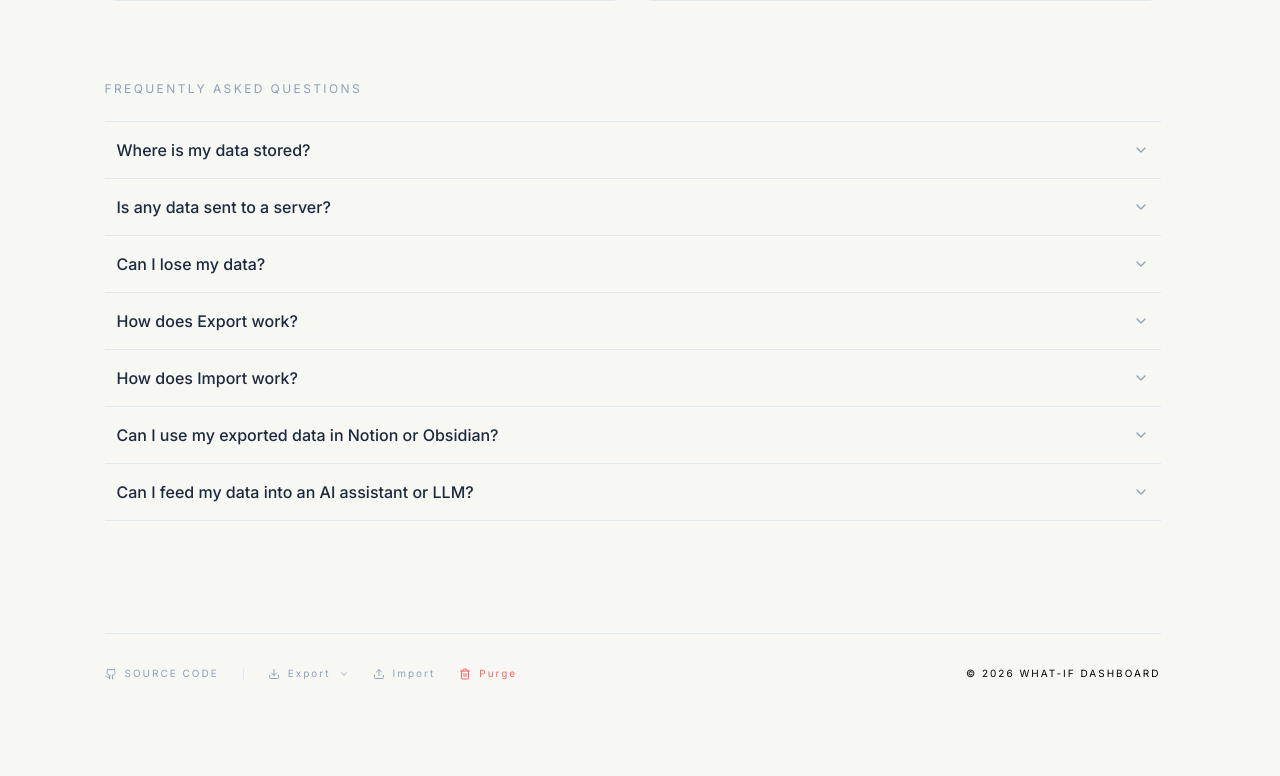
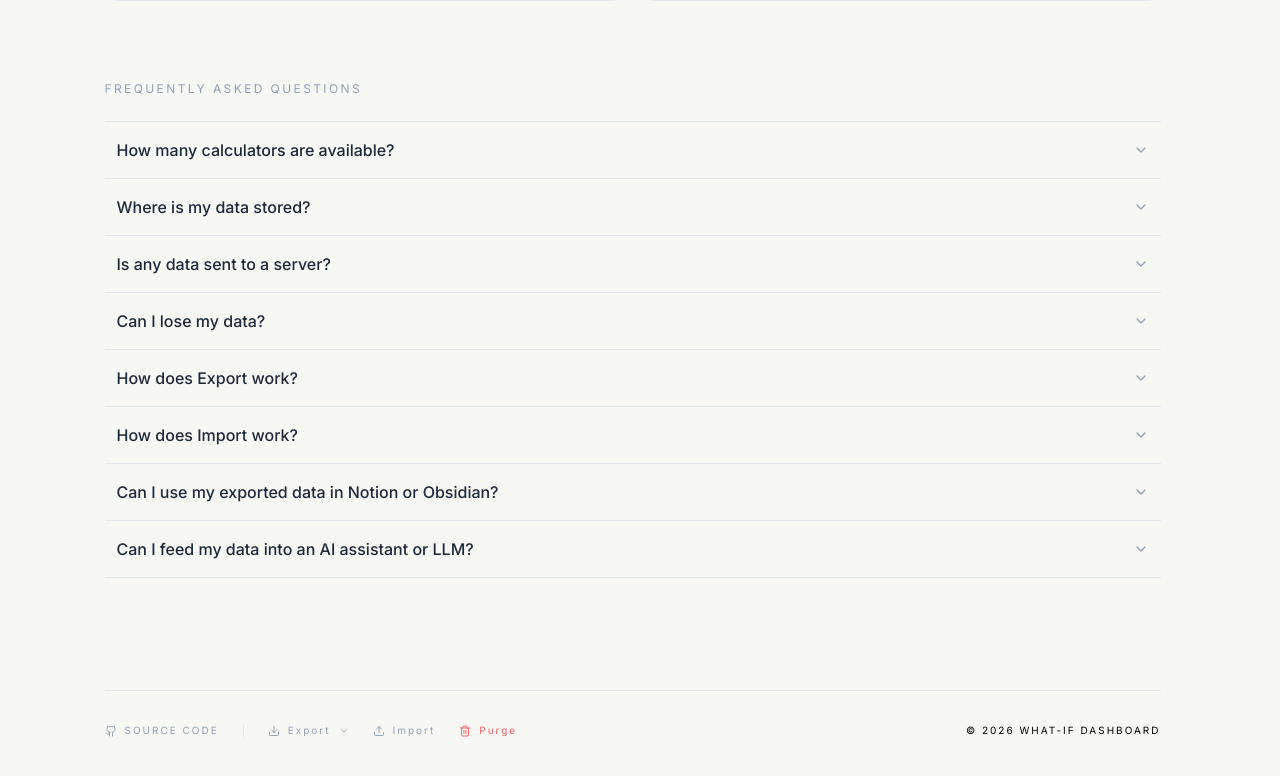
Before and after one commit to romayneeastmond/whatifdashboard-react-vite-framer-tailwind, a React (Vite) app: page / in a window 1280 px wide. Shown: the part 3360-4136 px from the top of the page. Before the commit the page ends 4089 px from the top, so only its background shows below. Built offline with nearby package versions, Linux system fonts and the light colour scheme.

Commit message:
feat: Updated homepage FAQ.

```diff
--- a/src/components/LandingPage.tsx
+++ b/src/components/LandingPage.tsx
@@ -179,6 +179,10 @@ const TOOLS = [
 ];
 
 const FAQ = [
+	{
+		q: 'How many calculators are available?',
+		a: `There are ${TOOLS.length} free calculators available — no account, no subscription, no paywall. Every tool runs entirely in your browser.`,
+	},
 	{
 		q: 'Where is my data stored?',
 		a: "Everything stays in your browser's localStorage — no account, no server, no database. Your numbers never leave your device.",
```
